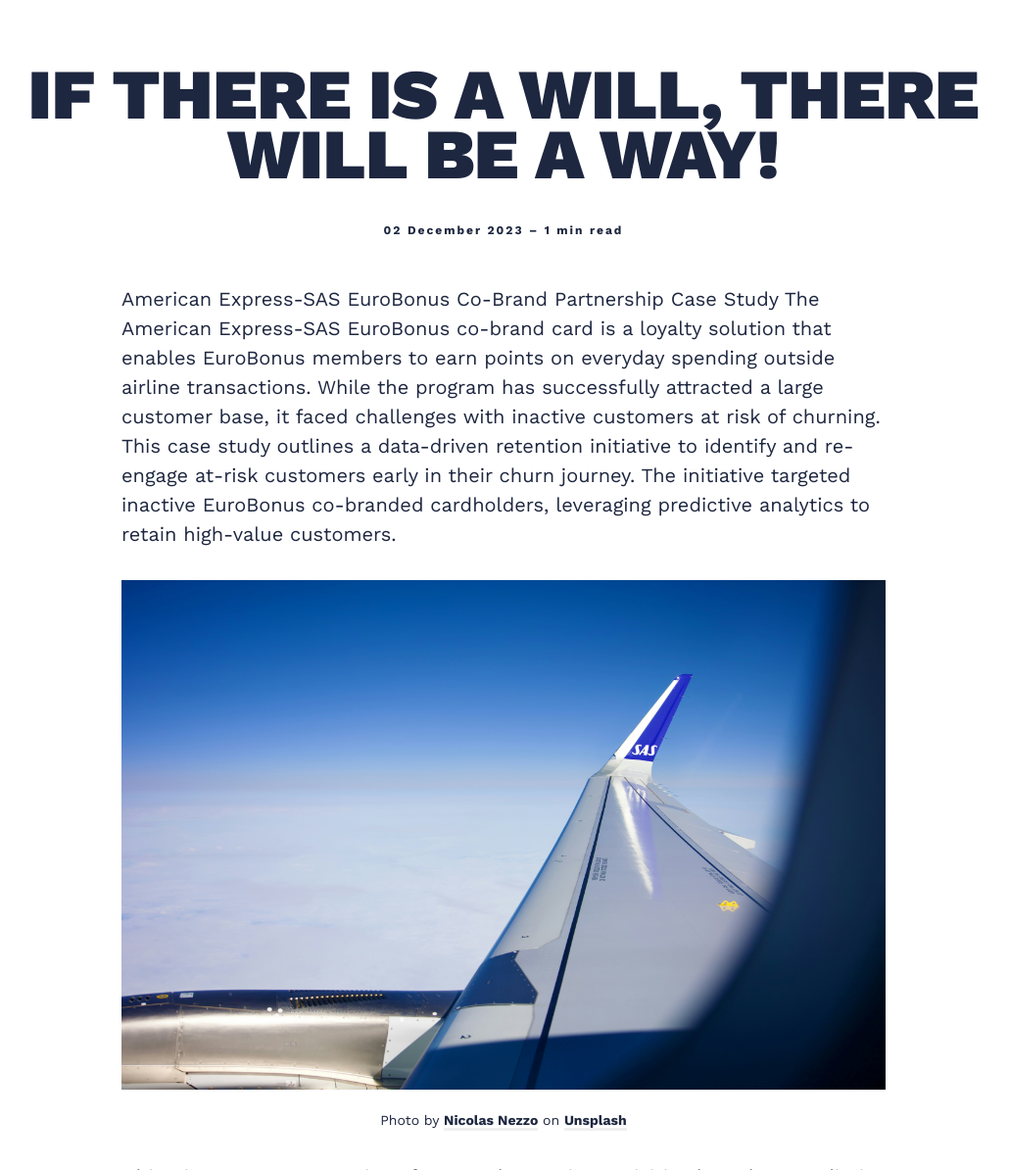
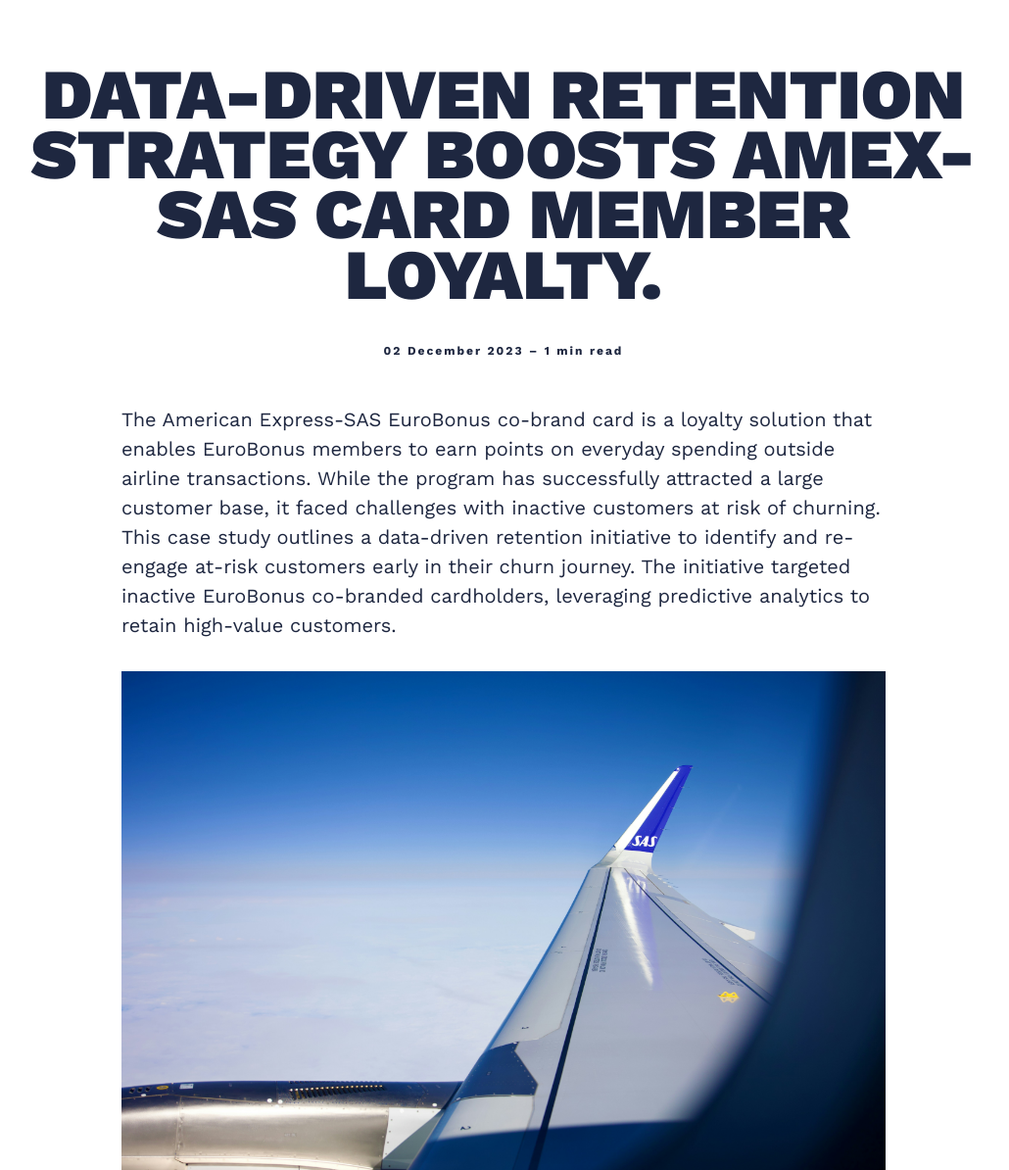
Before and after one commit to kargam0167/kargam0167.github.io, a Jekyll site: the page built from _posts/2018-11-12-do-what-you-can-with-what-you-have-where-you-are.markdown, in a window 1280 px wide and 1400 px high, scrolled down 556 px. Shown: the part 206-1400 px from the top of the window at 98% size, without its empty margins (126-1156 px from the left). Built offline with Jekyll 4.4.1, drawn with Linux system fonts in a browser that asks for light colours; nearby versions of some CDN libraries.

Commit message:
Update 2018-11-12-do-what-you-can-with-what-you-have-where-you-are.markdown

```diff
--- a/_posts/2018-11-12-do-what-you-can-with-what-you-have-where-you-are.markdown
+++ b/_posts/2018-11-12-do-what-you-can-with-what-you-have-where-you-are.markdown
@@ -1,13 +1,11 @@
 ---
 layout: post
-title:  If there is a will, there will be a way!
-description: Absolutely anything you put your mind to is possible. If you can dream it - you can do it.
+title:  Data-Driven Retention Strategy Boosts Amex-SAS Card Member Loyalty.
+description: American Express-SAS EuroBonus Co-Brand Partnership Case Study.
 date:   2023-12-02 10:01:35 +0300
 image:  '/images/07.jpg'
 tags:   [fintech, airlines, research]
 ---
-
-American Express-SAS EuroBonus Co-Brand Partnership Case Study
 The American Express-SAS EuroBonus co-brand card is a loyalty solution that enables EuroBonus members to earn points on everyday spending outside airline transactions. While the program has successfully attracted a large customer base, it faced challenges with inactive customers at risk of churning. This case study outlines a data-driven retention initiative to identify and re-engage at-risk customers early in their churn journey. The initiative targeted inactive EuroBonus co-branded cardholders, leveraging predictive analytics to retain high-value customers.
 
 ![Work]({{site.baseurl}}/images/07-1.jpg)
```
